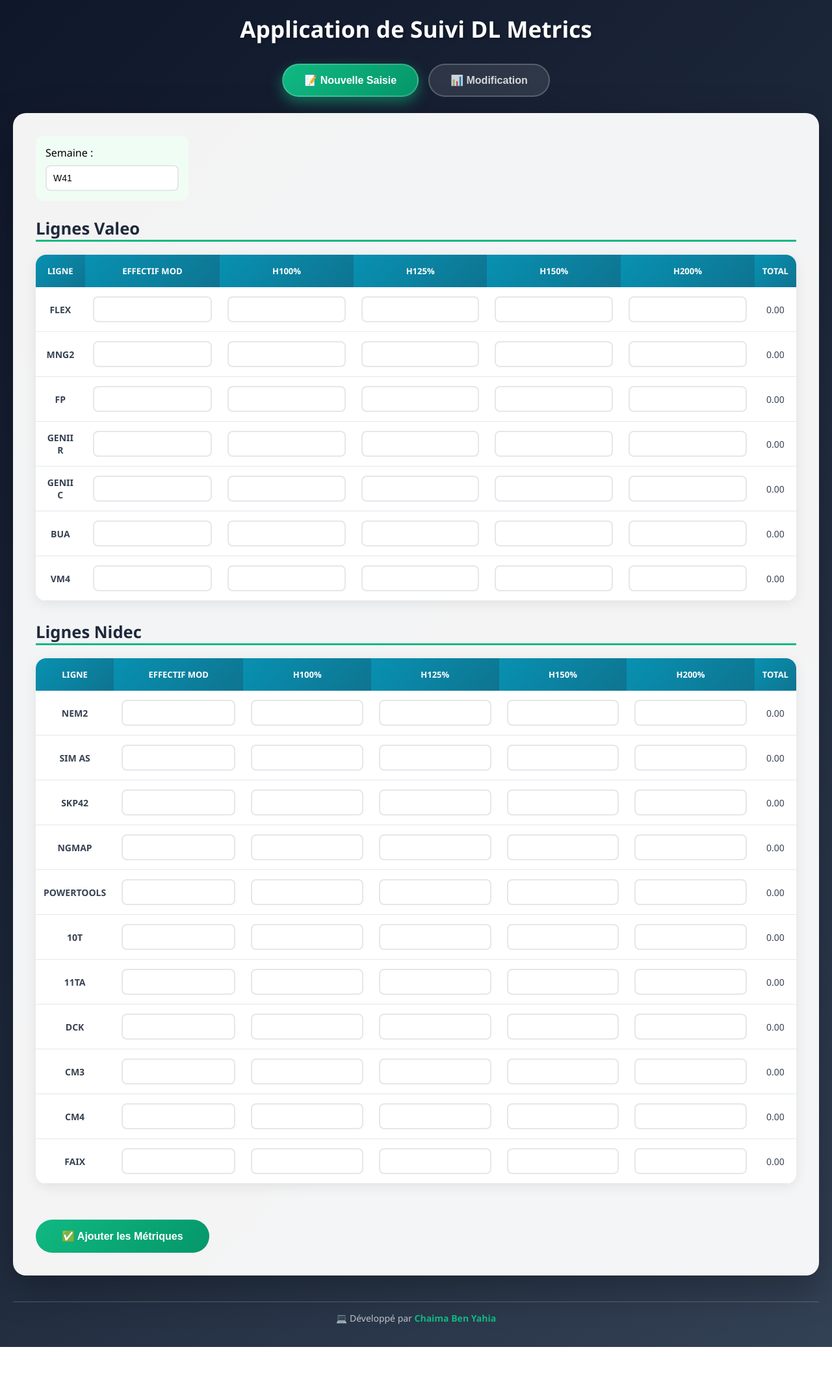
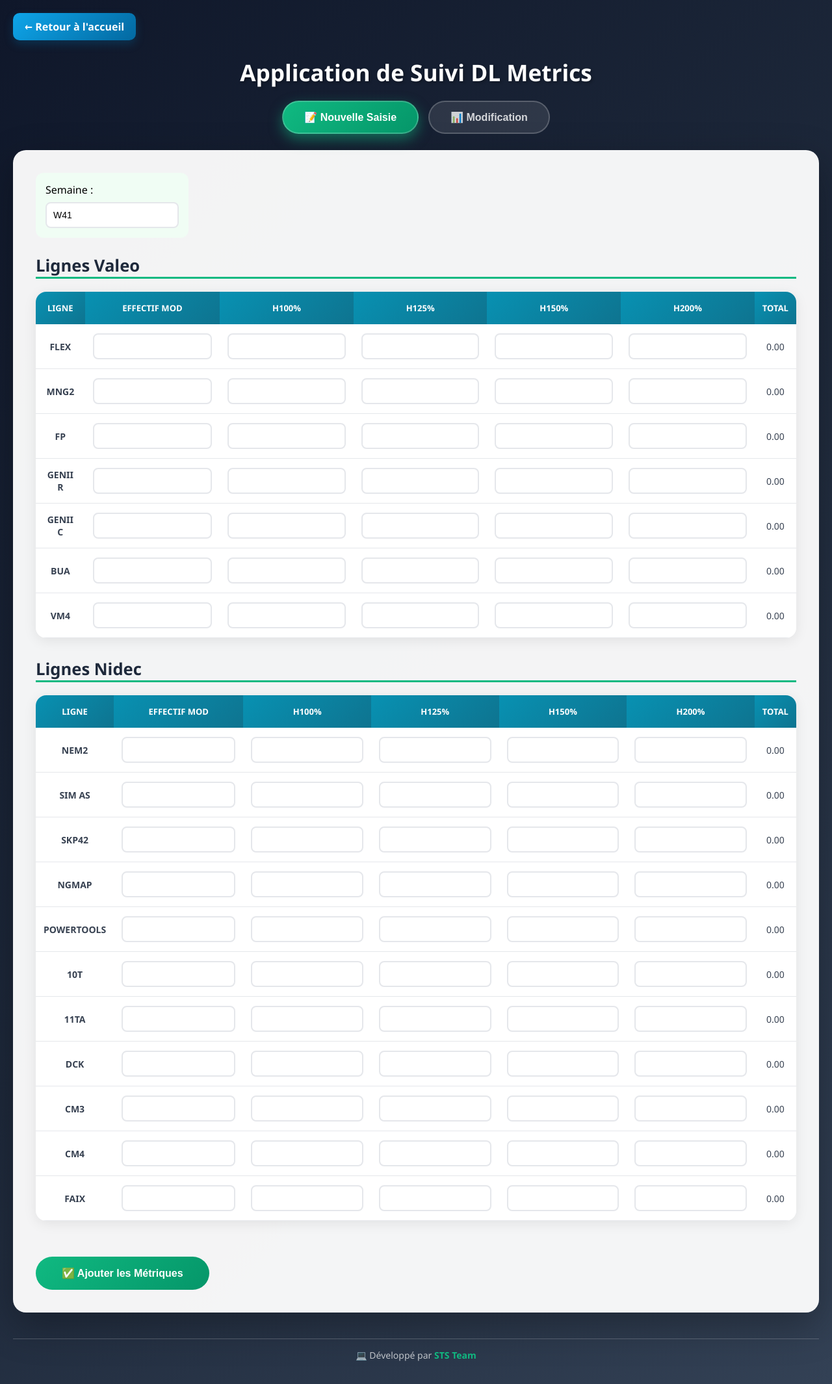
Before and after one commit to STS-Engineer/VO_RH_APP, a Flask app: page /rh/ in a window 1280 px wide. Shown: the whole page at 65% size. Before the commit the page ends 2073 px from the top, so only its background shows below. Run offline with Flask 3, Linux system fonts and the light colour scheme; data that the repository does not hold is empty; some libraries are stand-ins or nearby versions.

Commit message:
app update

```diff
--- a/rh_app/templates/rh/index.html
+++ b/rh_app/templates/rh/index.html
@@ -4,6 +4,10 @@
 <head>
   <meta charset="UTF-8">
   <meta name="viewport" content="width=device-width, initial-scale=1.0">
+  <link rel="icon" type="image/png" sizes="32x32" href="{{ url_for('static', filename='icons/favicon-32.png') }}">
+  <meta name="theme-color" content="#0ea5e9">
+
+
   <title>Saisie et Suivi des Métriques DL</title>
   <style>
     * {
@@ -27,10 +31,34 @@
     h1 {
       text-align: center;
       color: #ffffff;
-      margin-bottom: 30px;
+      margin-bottom: 20px;
       font-size: 2.2rem;
       font-weight: 700;
       text-shadow: 2px 2px 4px rgba(0, 0, 0, 0.3);
+    }
+
+    /* --- Back Home button style --- */
+    .topbar {
+      display: flex;
+      justify-content: flex-start;
+      margin-bottom: 25px;
+    }
+
+    .btn-back {
+      background: linear-gradient(135deg, #0ea5e9, #0369a1);
+      color: #fff;
+      padding: 10px 18px;
+      border-radius: 10px;
+      border: none;
+      font-weight: 600;
+      text-decoration: none;
+      box-shadow: 0 6px 14px rgba(3, 105, 161, 0.3);
+      transition: transform 0.2s ease, box-shadow 0.2s ease;
+    }
+
+    .btn-back:hover {
+      transform: translateY(-2px);
+      box-shadow: 0 8px 18px rgba(3, 105, 161, 0.4);
     }
 
     .tabs {
@@ -195,7 +223,12 @@
 
 <body>
   <div class="container">
+    <div class="topbar">
+      <a href="{{ url_for('home') }}" class="btn-back">← Retour à l'accueil</a>
+    </div>
+
     <h1>Application de Suivi DL Metrics</h1>
+
     <div class="tabs">
       <button class="tab-btn active" onclick="openTab('saisie')">📝 Nouvelle Saisie</button>
       <button class="tab-btn" onclick="openTab('donnees')">📊 Modification</button>
@@ -411,7 +444,7 @@
 
 
   <footer class="footer">
-    <p>💻 Développé par <strong>Chaima Ben Yahia</strong></p>
+    <p>💻 Développé par <strong>STS Team</strong></p>
   </footer>
 </body>
 
--- a/templates/home.html
+++ b/templates/home.html
@@ -3,7 +3,9 @@
 <head>
   <meta charset="UTF-8">
   <meta name="viewport" content="width=device-width, initial-scale=1.0">
-  <title>Accueil - Portail AVOCarbon</title>
+  <title>Hours Paid Form – Sceet Plant</title>
+  <link rel="icon" type="image/png" sizes="32x32" href="{{ url_for('static', filename='icons/favicon-32.png') }}">
+  <meta name="theme-color" content="#0ea5e9">
   <style>
     * {
       margin: 0;
```
Also changed, not shown: voh_app/templates/voh/index.html (+23 -4 lines), static/favicon-32.png (added).
